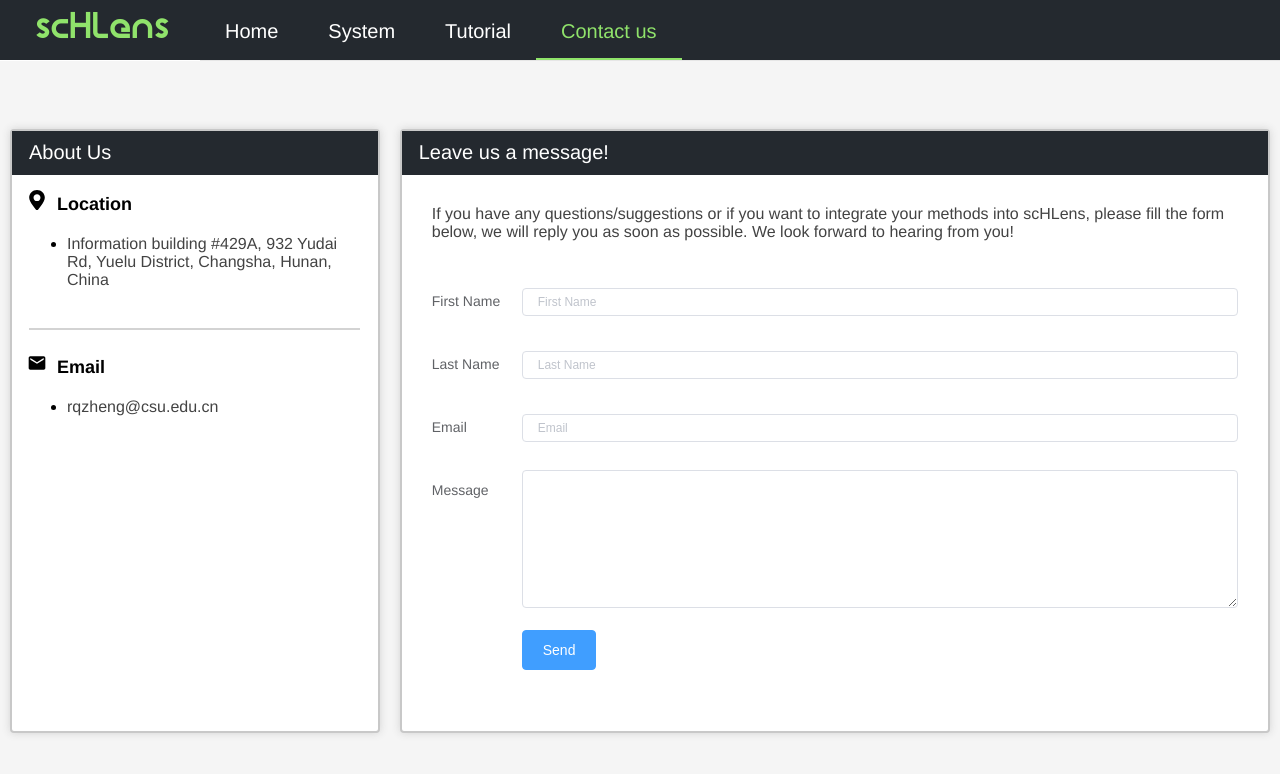
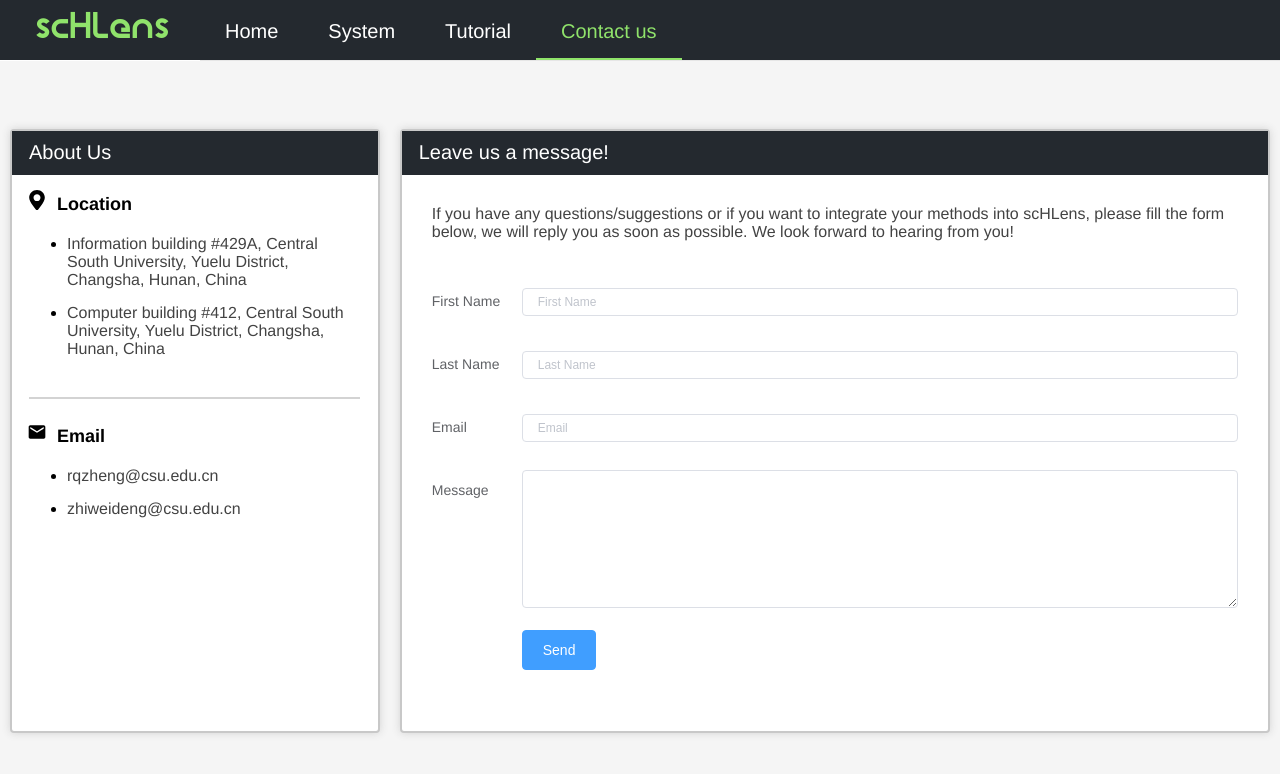
Before and after one commit to ZhiweiDeng459/scHLens, a Vue app in the folder scHLens_fe/: page /#/contact in a window 1280 px wide. Shown: the top 774 px of the page. Built offline with nearby package versions, Linux system fonts and the light colour scheme; what v-clipboard would draw is missing.

Commit message:
update Contact us and README.md

```diff
--- a/scHLens_fe/src/Contact.vue
+++ b/scHLens_fe/src/Contact.vue
@@ -12,7 +12,9 @@
                     <b class="about-unit-header-text">Location</b>
                 </div>
                 <ul>
-                    <li><a>Information building #429A, 932 Yudai Rd, Yuelu District, Changsha, Hunan, China</a></li>
+                    <li style="margin-bottom: 15px;"><a>Information building #429A, Central South University, Yuelu District, Changsha, Hunan, China</a></li>
+                    <li style="margin-bottom: 15px;"><a>Computer building #412, Central South University, Yuelu District, Changsha, Hunan, China</a></li>
+
                 </ul>
             </div>
 
@@ -24,8 +26,10 @@
                     <img src="icons/email.svg" class="about-unit-header-icon"/>
                     <b class="about-unit-header-text">Email</b>
                 </div>
-                <ul>
-                    <li><a>rqzheng@csu.edu.cn</a></li>
+                <ul style="margin-bottom: 15px;">
+                    <li style="margin-bottom: 15px;"><a>rqzheng@csu.edu.cn</a></li>
+                    <li style="margin-bottom: 15px;"><a>zhiweideng@csu.edu.cn</a></li>
+
                 </ul>
             </div>
 
```
Also changed, not shown: 1 other file (tests, documents, lock files or other folders).
